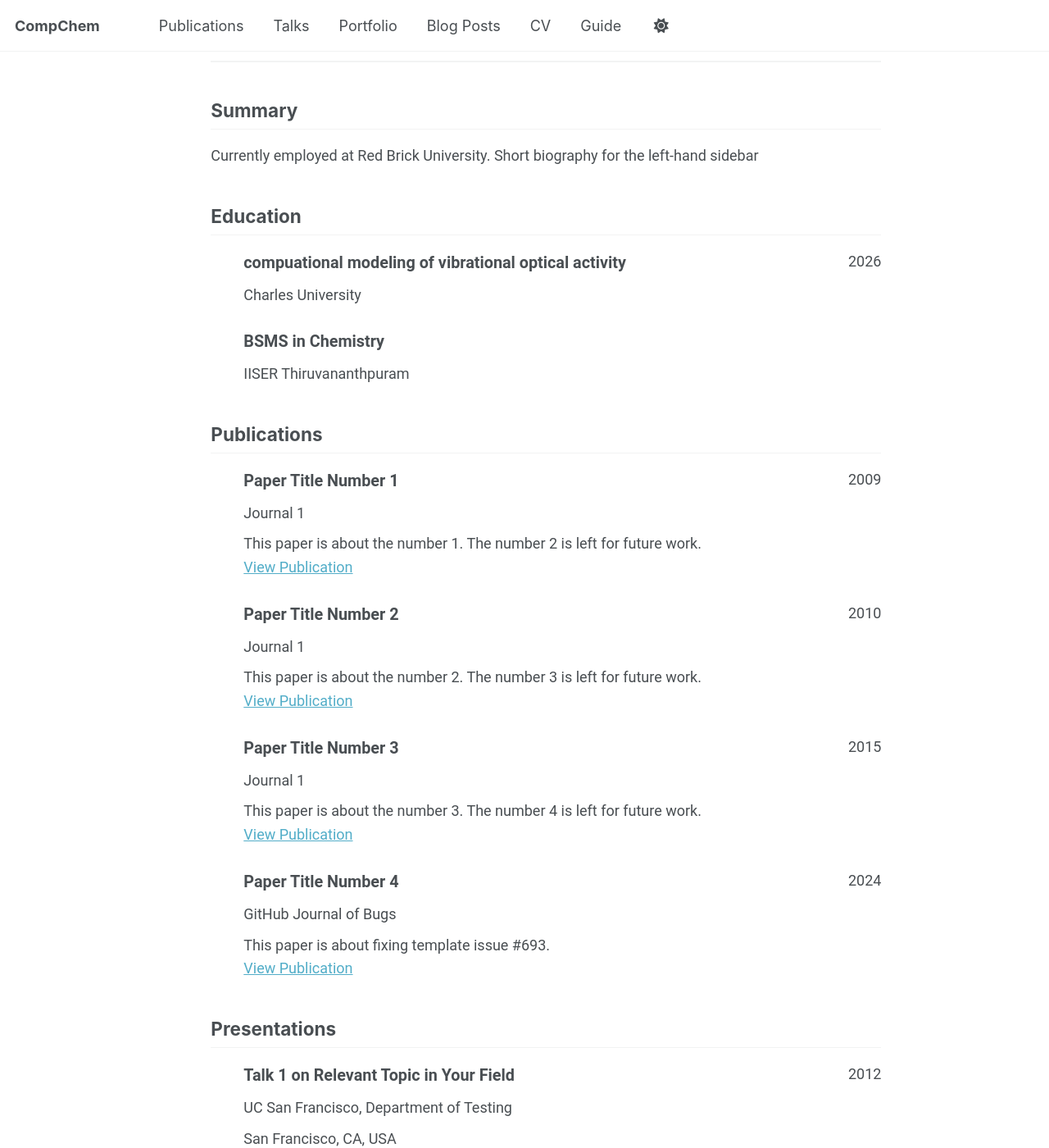
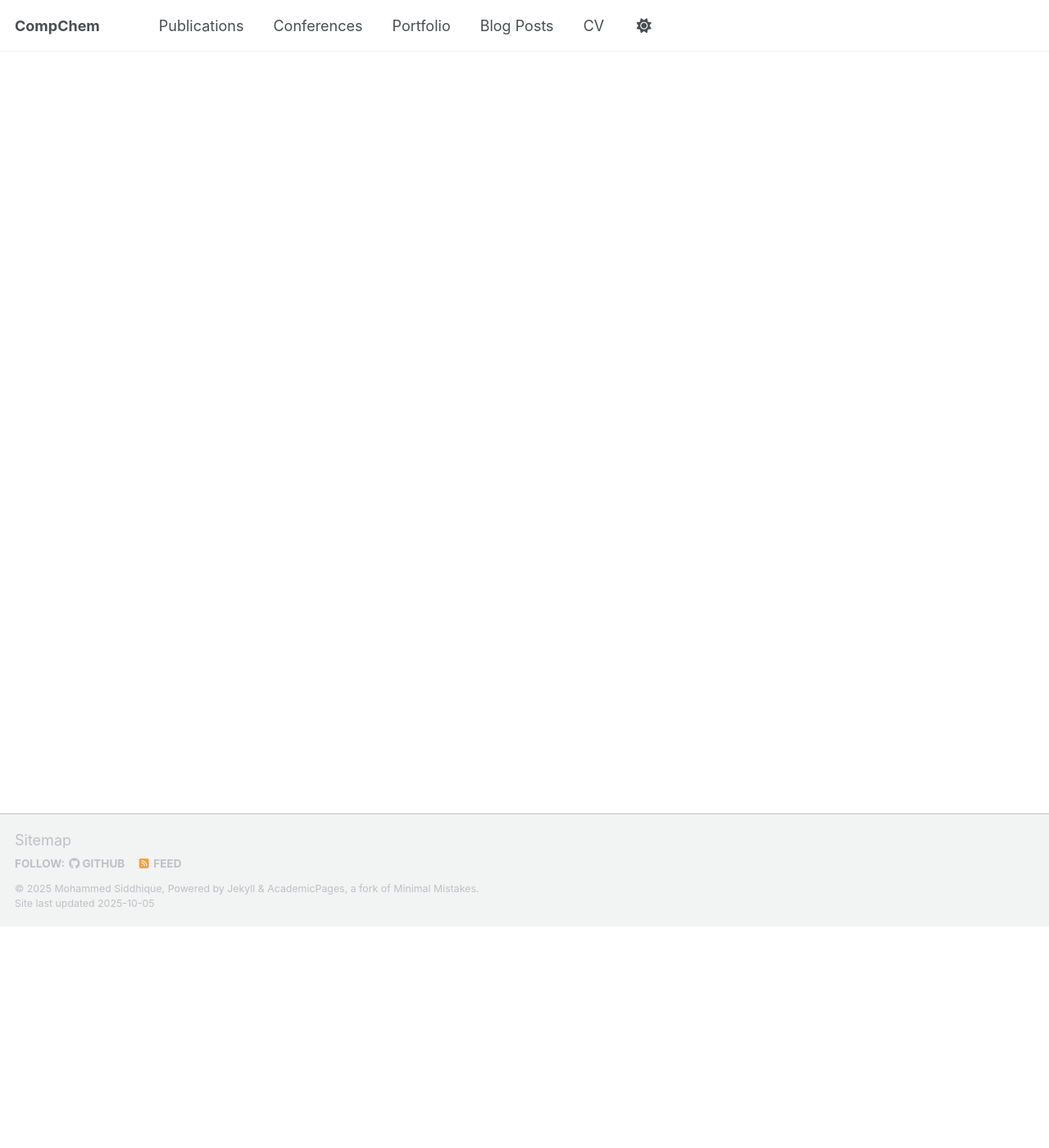
Before and after one commit to mosique/mosique.github.io, a Jekyll site: the page built from _pages/cv-json.md, in a window 1280 px wide and 1400 px high, scrolled down 270 px. Shown: the whole window at 82% size. Built offline with Jekyll 4.4.1, drawn with Linux system fonts in a browser that asks for light colours; a script that is not in the unit is left out; some of the changed text lies outside the part shown.

Commit message:
updated _data/navigation.yml _pages/sitemap.md removed pages: Guide, sitemap, renamed talks

```diff
--- a/_data/cv.json
+++ /dev/null
@@ -1,143 +0,0 @@
-{
-  "basics": {
-    "name": "Your Sidebar Name",
-    "email": "none@example.org",
-    "phone": "",
-    "website": "https://academicpages.github.io",
-    "summary": "Currently employed at Red Brick University. Short biography for the left-hand sidebar",
-    "location": {
-      "address": "",
-      "postalCode": "",
-      "city": "Earth",
-      "countryCode": "US",
-      "region": ""
-    },
-    "profiles": [
-      {
-        "network": "Google Scholar",
-        "username": "",
-        "url": "https://scholar.google.com/citations?user=PS_CX0AAAAAJ"
-      },
-      {
-        "network": "ORCID",
-        "username": "",
-        "url": "http://orcid.org/yourorcidurl"
-      },
-      {
-        "network": "GitHub",
-        "username": "academicpages",
-        "url": "https://github.com/academicpages"
-      }
-    ]
-  },
-  "work": [],
-  "education": [
-    {
-      "institution": "Charles University",
-      "area": "compuational modeling of vibrational optical activity",
-      "studyType": "PhD",
-      "startDate": "",
-      "endDate": "2026",
-      "gpa": null,
-      "courses": []
-    },
-    {
-      "institution": "IISER Thiruvananthpuram",
-      "area": "BSMS in Chemistry",
-      "studyType": "",
-      "startDate": "",
-      "endDate": "",
-      "gpa": null,
-      "courses": []
-    }
-  ],
-  "skills": [],
-  "languages": [],
-  "interests": [],
-  "references": [],
-  "publications": [
-    {
-      "name": "Paper Title Number 1",
-      "publisher": "Journal 1",
-      "releaseDate": "2009-10-01",
-      "website": "http://academicpages.github.io/files/paper1.pdf",
-      "summary": "This paper is about the number 1. The number 2 is left for future work."
-    },
-    {
-      "name": "Paper Title Number 2",
-      "publisher": "Journal 1",
-      "releaseDate": "2010-10-01",
-      "website": "http://academicpages.github.io/files/paper2.pdf",
-      "summary": "This paper is about the number 2. The number 3 is left for future work."
-    },
-    {
-      "name": "Paper Title Number 3",
-      "publisher": "Journal 1",
-      "releaseDate": "2015-10-01",
-      "website": "http://academicpages.github.io/files/paper3.pdf",
-      "summary": "This paper is about the number 3. The number 4 is left for future work."
-    },
-    {
-      "name": "Paper Title Number 4",
-      "publisher": "GitHub Journal of Bugs",
-      "releaseDate": "2024-02-17",
-      "website": "http://academicpages.github.io/files/paper3.pdf",
-      "summary": "This paper is about fixing template issue #693."
-    }
-  ],
-  "presentations": [
-    {
-      "name": "Talk 1 on Relevant Topic in Your Field",
-      "event": "UC San Francisco, Department of Testing",
-      "date": "2012-03-01",
-      "location": "San Francisco, CA, USA",
-      "description": ""
-    },
-    {
-      "name": "Tutorial 1 on Relevant Topic in Your Field",
-      "event": "UC-Berkeley Institute for Testing Science",
-      "date": "2013-03-01",
-      "location": "Berkeley, CA, USA",
-      "description": ""
-    },
-    {
-      "name": "Talk 2 on Relevant Topic in Your Field",
-      "event": "London School of Testing",
-      "date": "2014-02-01",
-      "location": "London, UK",
-      "description": ""
-    },
-    {
-      "name": "Conference Proceeding talk 3 on Relevant Topic in Your Field",
-      "event": "Testing Institute of America 2014 Annual Conference",
-      "date": "2014-03-01",
-      "location": "Los Angeles, CA, USA",
-      "description": ""
-    }
-  ],
-  "teaching": [
-    {
-      "course": "Teaching experience 1",
-      "institution": "University 1, Department",
-      "date": "2014-01-01",
-      "role": "Undergraduate course",
-      "description": ""
-    },
-    {
-      "course": "Teaching experience 2",
-      "institution": "University 1, Department",
-      "date": "2015-01-01",
-      "role": "Workshop",
-      "description": ""
-    }
-  ],
-  "portfolio": [
-    {
-      "name": "Portfolio item number 1",
-      "category": "portfolio",
-      "date": "",
-      "url": "",
-      "description": "Short description of portfolio item number 1<br/><img src='/images/500x300.png'>"
-    }
-  ]
-}
--- a/_data/navigation.yml
+++ b/_data/navigation.yml
@@ -11,7 +11,7 @@ main:
   - title: "Publications"
     url: /publications/
 
-  - title: "Talks"
+  - title: "Conferences"
     url: /talks/
 
       #  - title: "Teaching"
@@ -29,5 +29,5 @@ main:
   # - title: "CV"
   #   url: /cv-json/
 
-  - title: "Guide"
-    url: /markdown/
+      # - title: "Guide"
+      #url: /markdown/
```
Also changed, not shown: _pages/sitemap.md (+1 -1 lines).
